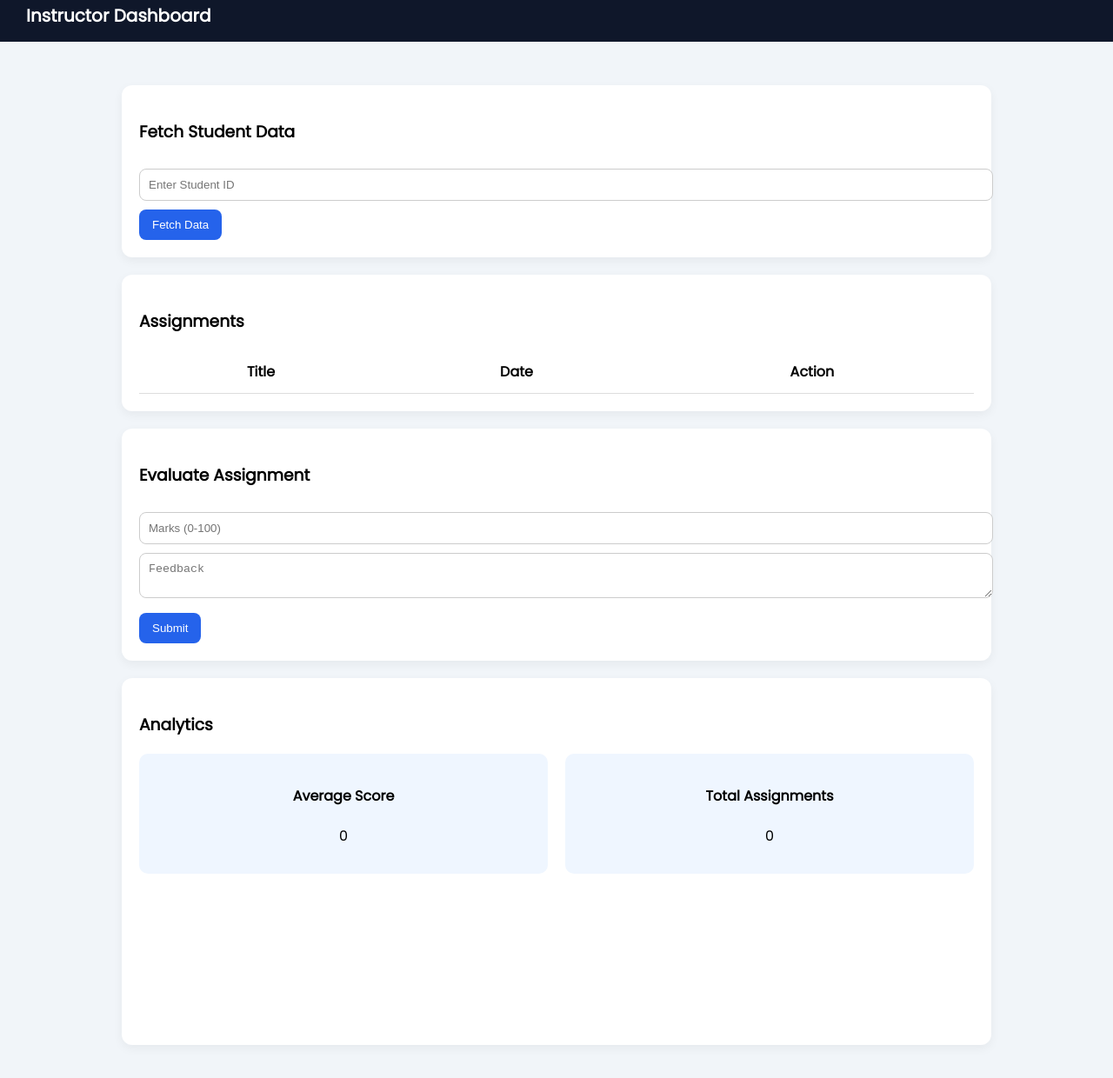
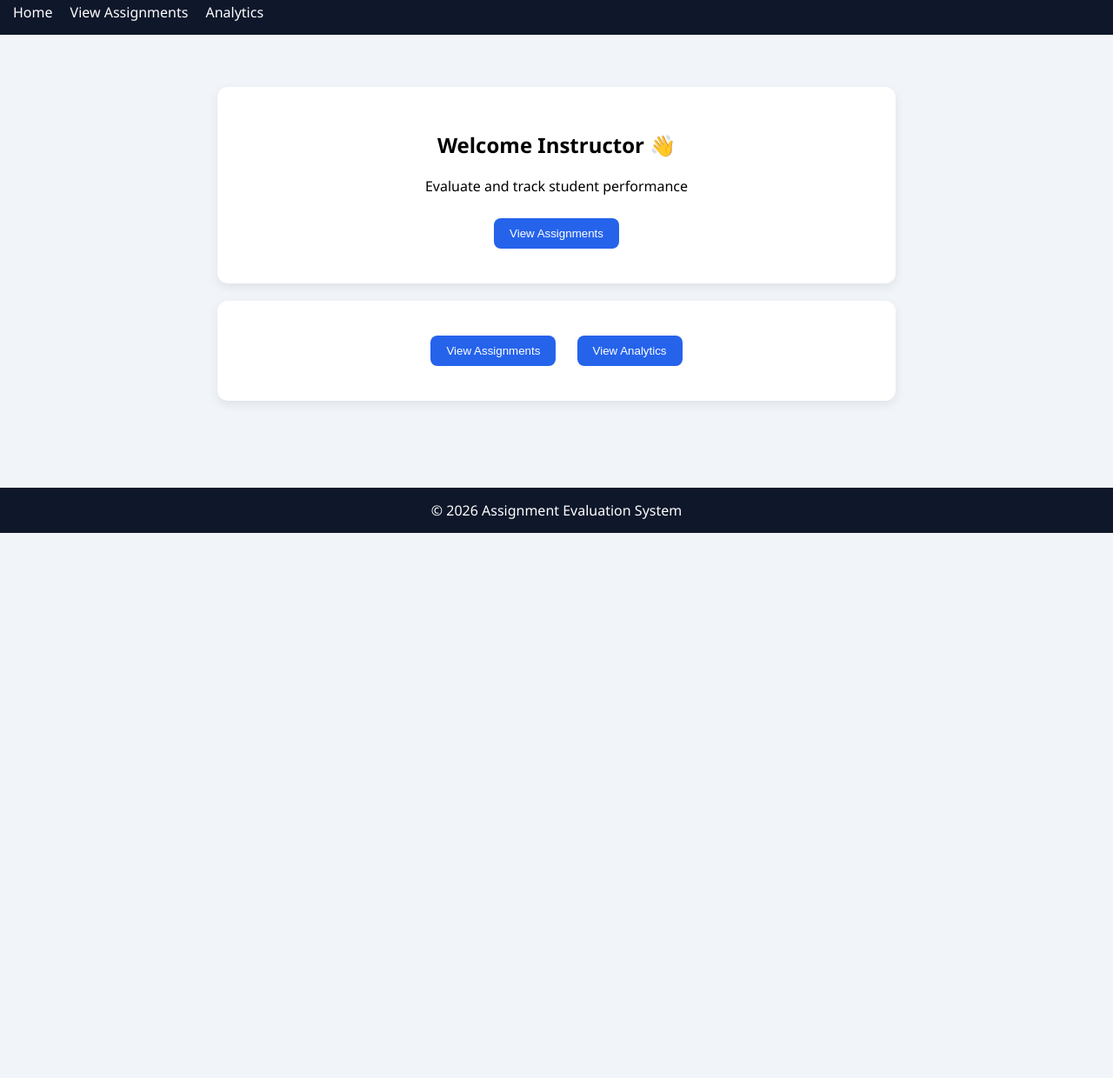
Before and after one commit to Deekshith1983/Assignment-Submission-and-Evaluation-System, a plain HTML site: page frontend/instructor/dashboard.html in a window 1280 px wide. Shown: the part 12-1252 px from the top of the page at 87% size. After the commit the page ends 800 px from the top, so only its background shows below. Drawn offline with nearby package versions, Linux system fonts and the light colour scheme.

Commit message:
Update dashboard.html

```diff
--- a/frontend/instructor/dashboard.html
+++ b/frontend/instructor/dashboard.html
@@ -2,151 +2,71 @@
 <html>
 <head>
   <title>Instructor Dashboard</title>
+  <style>
+    body { margin:0; font-family: 'Segoe UI'; background:#f1f5f9; }
 
-  <!-- Google Font -->
-  <link href="https://fonts.googleapis.com/css2?family=Poppins&display=swap" rel="stylesheet">
-
-  <!-- Chart.js -->
-  <script src="https://cdn.jsdelivr.net/npm/chart.js"></script>
-
-  <style>
-    body {
-      font-family: 'Poppins', sans-serif;
-      margin: 0;
-      background: #f1f5f9;
+    .navbar {
+      background:#0f172a;
+      color:white;
+      padding:15px;
+      display:flex;
+      gap:20px;
     }
 
-    .navbar {
-      background: #0f172a;
-      color: white;
-      padding: 15px 30px;
-      font-size: 20px;
-      font-weight: bold;
-    }
+    .container { padding:40px; text-align:center; }
 
-    .container {
-      max-width: 1000px;
-      margin: 30px auto;
-      padding: 20px;
-    }
-
-    .card {
-      background: white;
-      padding: 20px;
-      margin-bottom: 20px;
-      border-radius: 12px;
-      box-shadow: 0 4px 12px rgba(0,0,0,0.05);
-    }
-
-    input, textarea {
-      width: 100%;
-      padding: 10px;
-      margin-top: 10px;
-      border-radius: 8px;
-      border: 1px solid #ccc;
+    .box {
+      background:white;
+      padding:30px;
+      border-radius:12px;
+      margin:20px auto;
+      width:60%;
+      box-shadow:0 4px 12px rgba(0,0,0,0.08);
     }
 
     button {
-      margin-top: 10px;
-      padding: 10px 15px;
-      border: none;
-      border-radius: 8px;
-      background: #2563eb;
-      color: white;
-      cursor: pointer;
+      padding:10px 18px;
+      margin:10px;
+      border:none;
+      border-radius:8px;
+      background:#2563eb;
+      color:white;
     }
 
-    table {
-      width: 100%;
-      border-collapse: collapse;
-      margin-top: 10px;
-    }
-
-    th, td {
-      padding: 12px;
-      border-bottom: 1px solid #ddd;
-      text-align: center;
-    }
-
-    .analytics-grid {
-      display: flex;
-      gap: 20px;
-      flex-wrap: wrap;
-    }
-
-    .stat-box {
-      flex: 1;
-      background: #eff6ff;
-      padding: 15px;
-      border-radius: 10px;
-      text-align: center;
-    }
-
-    canvas {
-      margin-top: 20px;
+    footer {
+      text-align:center;
+      padding:15px;
+      background:#0f172a;
+      color:white;
+      margin-top:40px;
     }
   </style>
 </head>
 
 <body>
 
-<div class="navbar">Instructor Dashboard</div>
+<div class="navbar">
+  <div>Home</div>
+  <div onclick="location.href='view.html'">View Assignments</div>
+  <div onclick="location.href='analytics.html'">Analytics</div>
+</div>
 
 <div class="container">
 
-  <!-- Student Input -->
-  <div class="card">
-    <h3>Fetch Student Data</h3>
-    <input type="text" id="studentId" placeholder="Enter Student ID">
-    <button onclick="loadAllData()">Fetch Data</button>
+  <div class="box">
+    <h2>Welcome Instructor 👋</h2>
+    <p>Evaluate and track student performance</p>
+    <button onclick="location.href='view.html'">View Assignments</button>
   </div>
 
-  <!-- Assignments -->
-  <div class="card">
-    <h3>Assignments</h3>
-    <table>
-      <thead>
-        <tr>
-          <th>Title</th>
-          <th>Date</th>
-          <th>Action</th>
-        </tr>
-      </thead>
-      <tbody id="tableBody"></tbody>
-    </table>
-  </div>
-
-  <!-- Evaluation -->
-  <div class="card">
-    <h3>Evaluate Assignment</h3>
-    <input type="number" id="marks" placeholder="Marks (0-100)">
-    <textarea id="feedback" placeholder="Feedback"></textarea>
-    <button onclick="submitEvaluation()">Submit</button>
-  </div>
-
-  <!-- Analytics -->
-  <div class="card">
-    <h3>Analytics</h3>
-
-    <div class="analytics-grid">
-      <div class="stat-box">
-        <h4>Average Score</h4>
-        <p id="avgScore">0</p>
-      </div>
-
-      <div class="stat-box">
-        <h4>Total Assignments</h4>
-        <p id="totalAssign">0</p>
-      </div>
-    </div>
-
-    <canvas id="chart"></canvas>
+  <div class="box">
+    <button onclick="location.href='view.html'">View Assignments</button>
+    <button onclick="location.href='analytics.html'">View Analytics</button>
   </div>
 
 </div>
 
-<script src="evaluate.js"></script>
-<script src="analytics.js"></script>
+<footer>© 2026 Assignment Evaluation System</footer>
 
 </body>
 </html>
```
